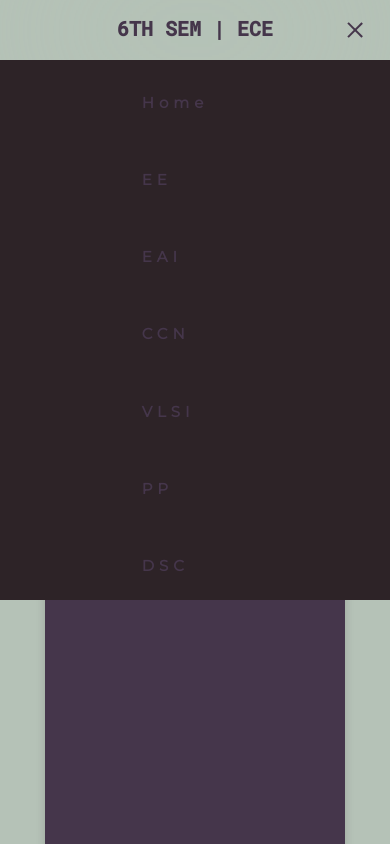
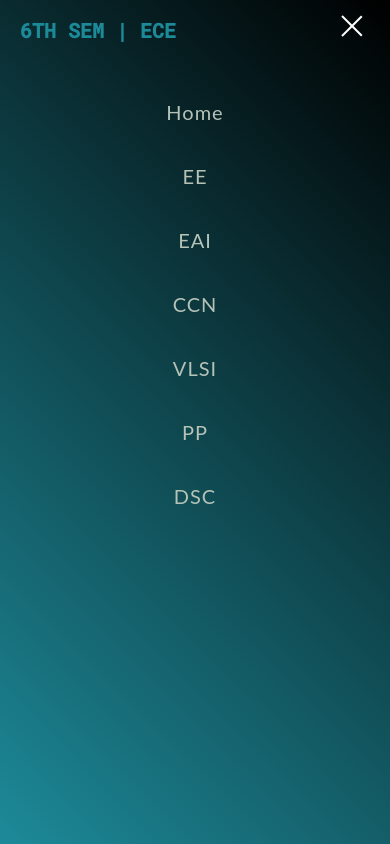
Before and after one commit to bnaveen07/6th-sem, a website: page index.html in a window 390 px wide. Both pictures are taken after a click on the element 360 px from the left and 30 px from the top of the page. Shown: the top 844 px of the page. Drawn offline with Linux system fonts and the light colour scheme.

Commit message:
NavBar Added

```diff
--- a/JS/script.js
+++ b/JS/script.js
@@ -1,12 +1,40 @@
-var navToggle = document.querySelector('.hamburger');
-var navList = document.querySelector('.navigation__list');
+window.addEventListener('resize', function () {
+  addRequiredClass();
+})
 
-navToggle.addEventListener('click', () => {
 
-  navToggle.classList.toggle('hamburger-active');
-  navList.classList.toggle('navigation__list-active');
-  // navList.classList.remove('navvigation__list');
-  navList.style.left = "0";
-  document.querySelector('.navigation__items').classList.toggle('active');
+function addRequiredClass() {
+  if (window.innerWidth < 860) {
+    document.body.classList.add('mobile')
+    document.querySelector('nav').classList.remove('transparent-bg')
 
-});   // end hamburger.addEventListener
+  } else {
+    document.body.classList.remove('mobile')
+    document.querySelector('nav').classList.add('transparent-bg')
+  }
+}
+
+window.onload = addRequiredClass
+
+var hamburger = document.querySelector('.hamburger')
+var mobileNav = document.querySelector('.nav-list')
+
+var bars = document.querySelectorAll('.hamburger span')
+var nav = document.querySelector('nav')
+
+var isActive = false
+
+hamburger.addEventListener('click', function () {
+  mobileNav.classList.toggle('open')
+  if (!isActive) {
+    bars[0].style.transform = 'rotate(45deg)'
+    bars[1].style.opacity = '0'
+    bars[2].style.transform = 'rotate(-45deg)'
+    isActive = true
+  } else {
+    bars[0].style.transform = 'rotate(0deg)'
+    bars[1].style.opacity = '1'
+    bars[2].style.transform = 'rotate(0deg)'
+    isActive = false
+  }
+})
--- a/SCSS/_body.scss
+++ b/SCSS/_body.scss
@@ -1,5 +1,7 @@
 .body {
+  font-family: "Lato", sans-serif;
   display: flex;
+  padding-top: 60px;
   flex-direction: row;
   align-items: center;
   justify-content: space-around;
--- a/SCSS/_buttons.scss
+++ b/SCSS/_buttons.scss
@@ -0,0 +1,16 @@
+.btn {
+  background: var(--primary);
+  color: var(--pure);
+  outline: none;
+  padding: 8px 20px;
+  font-size: 14px;
+  cursor: pointer;
+  letter-spacing: 1px;
+  border: 1px solid transparent;
+  transition: all 0.5s ease-in-out;
+}
+
+.btn:hover {
+  background: transparent;
+  border-color: var(--pure);
+}
--- a/SCSS/_card.scss
+++ b/SCSS/_card.scss
@@ -16,10 +16,10 @@
   -o-transition: all 0.2s ease-in-out;
   &:hover {
     box-shadow: 0 1rem 1rem rgba(0, 0, 0, 0.15);
-    transform: scale(1.1);
-    -webkit-transform: scale(1.1);
-    -moz-transform: scale(1.1);
-    -ms-transform: scale(1.1);
-    -o-transform: scale(1.1);
+    transform: scale(1.04);
+    -webkit-transform: scale(1.04);
+    -moz-transform: scale(1.04);
+    -ms-transform: scale(1.04);
+    -o-transform: scale(1.04);
   }
 }
--- a/SCSS/_nav.scss
+++ b/SCSS/_nav.scss
@@ -13,8 +13,8 @@
 }
 
 ::selection {
-  background-color: #45364b;
-  color: #b5c2b7;
+  background-color: var(--secondary);
+  color: (var(--dark));
 }
 
 ::-webkit-scrollbar {
@@ -23,20 +23,67 @@
   -webkit-box-shadow: 2px 2px 4px #999, inset -2px -2px 4px #fff;
   box-shadow: 2px 2px 4px #999, inset -2px -2px 4px #fff;
 }
+* {
+  padding: 0;
+  margin: 0;
+  box-sizing: border-box;
+  -webkit-font-smoothing: antialiased;
+}
+:root {
+  --primary: #62466b;
+  --dark: #232323;
+  --pure: #fff;
+  --smoke: whitesmoke;
+  --dark-gray: #999;
+  --text-color: #b5c2b7;
+  --text-color-dark: #45364b;
+  --secondary: #1d8a99;
+}
+
+body {
+  font-family: "Lato", sans-serif;
+  background: var(--dark);
+  color: var(--pure);
+}
 
 html {
-  position: relative;
-  background-color: #b5c2b7;
-  color: #8c93a8;
+  scroll-behavior: smooth;
   font-size: 10px;
-  font-family: "Montserrat", sans-serif;
-  -webkit-font-smoothing: antialiased;
-  -moz-osx-font-smoothing: grayscale;
-  scroll-behavior: smooth;
 }
 
-.brand-logo {
-  color: #45364b;
+nav {
+  display: flex;
+  justify-content: space-between;
+  align-items: center;
+  padding: 0 20px;
+  height: 60px;
+  background: var(--primary);
+  box-shadow: 0 2px 4px rgba(0, 0, 0, 0.2);
+  position: fixed;
+  width: 100%;
+}
+
+.container {
+  width: 1152px;
+  // max-width: 90%;
+  margin: 0 auto;
+}
+.transparent-bg {
+  background: transparent;
+  backdrop-filter: blur(10px);
+}
+
+.nav-wrapper {
+  display: flex;
+  align-items: center;
+  justify-content: space-between;
+  position: sticky;
+}
+
+.brand a {
+  color: (var(--secondary));
+  display: flex;
+  align-items: center;
   font-size: 2rem;
   font-weight: bold;
   z-index: 1;
@@ -49,222 +96,101 @@ html {
   cursor: pointer;
   text-decoration: none;
 }
-nav {
-  position: sticky;
-  top: 0;
-  z-index: 100;
-  background-color: rgba(255, 255, 255, 0);
-  box-shadow: 0 2px 4px rgba(0, 0, 0, 0.21);
-  backdrop-filter: blur(100px);
-  padding: 0.5rem;
-  height: 6rem;
+
+.nav-wrapper ul.nav-list {
+  list-style-type: none;
+  display: flex;
+  align-items: center;
+}
+.nav-wrapper ul.nav-list li {
+  margin-left: 30px;
+  padding: 20px 0;
+  position: relative;
 }
 
-.navigation {
-  display: flex;
-  flex-direction: row;
-  flex-wrap: nowrap;
-  justify-content: space-evenly;
-  align-items: center;
-  width: 100%;
-  margin-top: 1rem;
+.nav-wrapper ul.nav-list li a {
+  color: var(--text-color);
+  text-decoration: none;
+  letter-spacing: 1px;
+  font-size: 1.5rem;
+  transition: all 0.5s ease-in-out;
+}
 
-  &__list {
-    display: flex;
-    flex-direction: row;
-    flex-wrap: wrap;
-    justify-content: space-around;
-    align-items: center;
-    color: #8c93a8;
-    list-style-type: none;
+.nav-wrapper ul.nav-list li a:hover,
+.nav-wrapper ul.nav-list li.active a {
+  color: var(--secondary);
 }
-  &__items {
-    list-style-type: none;
-    flex-grow: 1;
-    &:not(:last-child) {
-      margin-right: 2rem;
-      padding-right: 2rem;
+
+@keyframes moveUp {
+  0% {
+    opacity: 0;
+    transform: translateX(-50%) translateY(50px);
+  }
+  100% {
+    opacity: 1;
+    transform: translateX(-50%) translateY(20px);
   }
 }
 
-  &__link {
-    text-decoration: none;
-    font-size: 1.5rem;
-    font-weight: bold;
-    transition: all 0.2s ease-in-out;
-    color: #45364b;
-    cursor: pointer;
-
-    &:hover {
-      color: #2d2327;
-    }
-  }
+.hamburger {
+  display: none;
 }
 
-.line {
-  width: 20px;
-  height: 2px;
-  text-decoration: underline;
-  font-size: 1.5rem;
-  font-weight: bold;
-  background-color: #45364b;
-  // color: red;
-}
-.hamburger {
-  position: absolute;
-  top: -1rem;
-  right: 0;
-  width: 2.5rem;
-  height: 2.5rem;
-  // background-color: red;
-  display: none;
-  // display: flex;
+.mobile .hamburger {
+  display: flex;
   flex-direction: column;
-  justify-content: space-around;
-  align-items: center;
-  right: 4%;
-  top: 50%;
-  transform: translate(-5%, -50%);
+  padding: 20px 0;
   cursor: pointer;
-  flex-wrap: nowrap;
-  -webkit-transform: translate(-5%, -50%);
-  -moz-transform: translate(-5%, -50%);
-  -ms-transform: translate(-5%, -50%);
-  -o-transform: translate(-5%, -50%);
 }
 
-@media screen and (max-width: 826px) {
-  .hamburger {
-    display: flex;
+.mobile .hamburger span {
+  background: var(--pure);
+  width: 28px;
+  height: 2px;
+  margin-bottom: 8px;
 }
-  .brand {
-    display: flex;
-    flex-direction: row;
-    justify-content: space-between;
+
+.mobile .transparent-bg {
+  background: transparent;
+  backdrop-filter: blur(10px);
 }
-  .brand-logo {
-    align-items: center;
-  }
-  .navigation {
+
+.mobile ul.nav-list {
+  background: -webkit-linear-gradient(45deg, #1d8a99, #000000);
+  background: linear-gradient(45deg, #1d8a99, #000000);
+  position: fixed;
+  left: 0;
+  top: 0;
+  width: 100%;
+  height: 100%;
   display: flex;
   flex-direction: column;
-    align-items: center;
-
-    &__list {
-      // display: none;
-      width: 100%;
-      position: absolute;
-      top: 1000%;
-      // left: -100%;
-
-      flex-direction: column;
-      align-items: flex-start;
-    }
+  padding-top: 80px;
+  opacity: 0;
+  pointer-events: none;
+  transition: all 0.3s ease-in-out;
 }
 
-  .navbar {
-    z-index: 3;
-    justify-content: space-around;
+.hamburger,
+.brand {
+  z-index: 9999;
 }
 
-  .nav__links {
-    position: fixed;
-    background: #121212;
-    top: 9vh;
-    left: 0;
-    width: 100%;
-    // height: 91vh;
-    justify-content: space-evenly;
-    flex-direction: column;
-    clip-path: circle(50px at 90% -20%);
-    -webkit-clip-path: circle(50px at 90% -10%);
-    transition: all 1s ease-out;
-    pointer-events: none;
-  }
-  .nav__links.open {
-    clip-path: circle(1000px at 90% -10%);
-    -webkit-clip-path: circle(1000px at 90% -10%);
-    pointer-events: all;
-  }
-  .nav__links li {
-    opacity: 0;
-  }
-  .nav__links li:nth-child(1) {
-    transition: all 0.5s ease 0.2s;
-  }
-  .nav__links li:nth-child(2) {
-    transition: all 0.5s ease 0.4s;
-  }
-  .nav__links li:nth-child(3) {
-    transition: all 0.5s ease 0.6s;
-  }
-  .nav__links li:nth-child(4) {
-    transition: all 0.5s ease 0.7s;
-  }
-  .nav__links li:nth-child(5) {
-    transition: all 0.5s ease 0.8s;
-  }
-  .nav__links li:nth-child(6) {
-    transition: all 0.5s ease 0.9s;
-    margin: 0;
-  }
-  .nav__links li:nth-child(7) {
-    transition: all 0.5s ease 1s;
-    margin: 0;
-  }
-  li.fade {
+.mobile ul.nav-list.open {
   opacity: 1;
-  }
+  pointer-events: auto;
 }
 
-.hamburger-active {
-  & .line:nth-child(1) {
-    transform: rotate(45deg) translate(0.2rem, 1rem);
-    -webkit-transform: rotate(45deg) translate(0.2rem, 1rem);
-    -moz-transform: rotate(45deg) translate(0.2rem, 1rem);
-    -ms-transform: rotate(45deg) translate(0.2rem, 1rem);
-    -o-transform: rotate(45deg) translate(0.2rem, 1rem);
-  }
-  & .line:nth-child(2) {
-    opacity: 0;
-  }
-  & .line:nth-child(3) {
-    transform: rotate(-45deg) translate(0.2rem, -1rem);
-    -webkit-transform: rotate(-45deg) translate(0.2rem, -1rem);
-    -moz-transform: rotate(-45deg) translate(0.2rem, -1rem);
-    -ms-transform: rotate(-45deg) translate(0.2rem, -1rem);
-    -o-transform: rotate(-45deg) translate(0.2rem, -1rem);
-  }
+.mobile .hamburger span {
+  transform-origin: left;
+  transition: all 0.3s ease-in-out;
 }
 
-.navigation__list-active {
-  transition: all 0.5s ease-in-out;
-  opacity: 1;
-  position: absolute;
-  top: 0;
-  left: 0%;
-  transform: translateY(6rem);
-  min-height: 900%;
-  width: 100%;
-  letter-spacing: 0.5rem;
-  font-size: 5rem;
-  font-weight: bold;
-  background-color: #2d2327;
-  color: #b5c2b7;
-  display: flex;
-  flex-grow: 1;
-  flex-direction: column;
-  justify-content: flex-start;
-  align-items: flex-start;
-  flex-wrap: wrap;
-  align-content: center;
-  -webkit-transform: translateY(6rem);
-  -moz-transform: translateY(6rem);
-  -ms-transform: translateY(6rem);
-  -o-transform: translateY(6rem);
-  -webkit-transition: all 0.5s ease-in-out;
-  -moz-transition: all 0.5s ease-in-out;
-  -ms-transition: all 0.5s ease-in-out;
-  -o-transition: all 0.5s ease-in-out;
-  // padding-left: 50%;
+.mobile ul.nav-list li a {
+  font-size: 20px;
 }
+
+.mobile ul.nav-list li {
+  margin-left: 0;
+  text-align: center;
+}
--- a/index.html
+++ b/index.html
@@ -24,34 +24,30 @@
     rel="stylesheet">
 </head>
 
-<body>
-
+<body class="mobile">
 
   <nav>
-    <div class="nav-wrapper navigation navigation__background">
+    <div class="container nav-wrapper">
       <div class="brand">
-
         <a href="index.html" class="brand-logo">
           6th Sem | ECE
         </a>
-
       </div>
-      <div id="hamBurger" class="hamburger">
-        <div class="line top"></div>
-        <div class="line middle"></div>
-        <div class="line bottom"></div>
+      <div class="hamburger">
+        <span></span>
+        <span></span>
+        <span></span>
       </div>
-      <ul id="nav-mobile" class="right navigation__list ">
-        <li class="navigation__items"><a href="index.html" class="navigation__link">Home</a></li>
-        <li class="navigation__items"><a href="./Subjects/EE/index.html" class="navigation__link">EE</a></li>
-        <li class="navigation__items"><a href="./Subjects/EAI/index.html" class="navigation__link">EAI</a></li>
-        <li class="navigation__items"><a href="./Subjects/CCN/index.html" class="navigation__link">CCN</a></li>
-        <li class="navigation__items"><a href="./Subjects/VLSI/index.html" class="navigation__link">VLSI</a></li>
-        <li class="navigation__items"><a href="./Subjects/PP/index.html" class="navigation__link">PP</a></li>
-        <li class="navigation__items"><a href="./Subjects/DSC/index.html" class="navigation__link">DSC</a></li>
+      <ul class="nav-list">
+        <li><a href="index.html">Home</a></li>
+        <li><a href="./Subjects/EE/index.html">EE</a></li>
+        <li><a href="./Subjects/EAI/index.html">EAI</a></li>
+        <li><a href="./Subjects/CCN/index.html">CCN</a></li>
+        <li><a href="./Subjects/VLSI/index.html">VLSI</a></li>
+        <li><a href="./Subjects/PP/index.html">PP</a></li>
+        <li><a href="./Subjects/DSC/index.html">DSC</a></li>
       </ul>
     </div>
-
   </nav>
 
   <section class="body">
```
Also changed, not shown: SCSS/style.css, 1 other file. Lines whose indentation alone changed are shown as unchanged.
